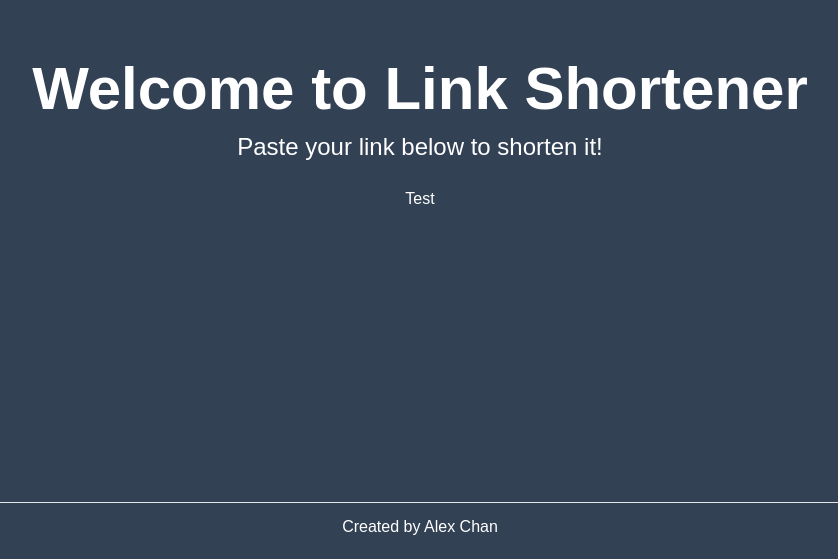
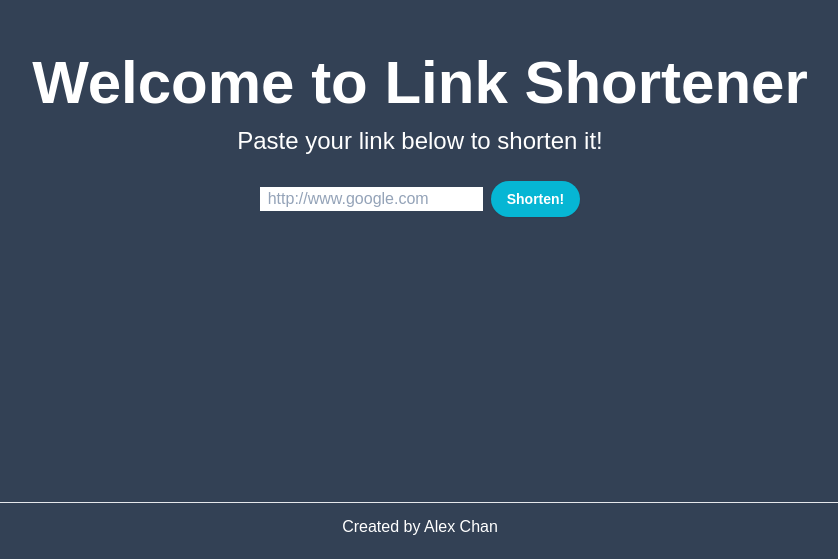
Before and after one commit to JesterSe7en/lshort, a Next.js app: page / in a window 1280 px wide. Shown: the part 241-800 px from the top of the page, without its empty margins (220-1058 px from the left). Built offline with nearby package versions, Linux system fonts and the light colour scheme.

Commit message:
Can get input text - need to cast as HTMLInputElement

```diff
--- a/src/pages/index.tsx
+++ b/src/pages/index.tsx
@@ -1,7 +1,27 @@
 import type { NextPage } from "next";
 import Head from "next/head";
+import React, { FormEventHandler, useState } from "react";
 
 const Home: NextPage = () => {
+  const [state, setState] = useState({ loading: false });
+
+  async function submitForm(e: React.FormEvent<HTMLFormElement>) {
+    e.preventDefault();
+    const txtUrl = document.getElementById("txtbox_url") as HTMLInputElement;
+
+    // setState({ ...state, loading: true });
+    // const response = await fetch(`http://127.0.0.01/user/register`, {
+    //   method: "POST",
+    //   headers: {
+    //     Accept: "application/json",
+    //     "Content-Type": "application/json",
+    //   },
+    //   body: JSON.stringify({ email: "test@gmail.com", password: "test" }),
+    // });
+    // const content = await response.json();
+    // setState({ ...state, loading: false });
+  }
+
   return (
     <div className="flex min-h-screen flex-col items-center justify-center bg-slate-700 py-2 font-sans">
       <Head>
@@ -14,8 +34,22 @@ const Home: NextPage = () => {
 
         <p className="mt-3 text-2xl">Paste your link below to shorten it!</p>
 
-        <div className="mt-6 flex w-full flex-wrap items-center justify-around sm:w-full">
-          <p>Test</p>
+        <div className="mt-6 flex w-full flex-wrap items-center justify-center sm:w-full">
+          <form onSubmit={submitForm}>
+            <input
+              type="text"
+              name="url"
+              id="txtbox_url"
+              placeholder="http://www.google.com"
+              className="mr-2 px-2 text-black placeholder-slate-400 outline-none"
+            />
+
+            <input
+              type="submit"
+              value="Shorten!"
+              className="rounded-full bg-cyan-500 py-2 px-4 text-sm font-semibold text-white shadow-sm"
+            />
+          </form>
         </div>
       </main>
 
```
